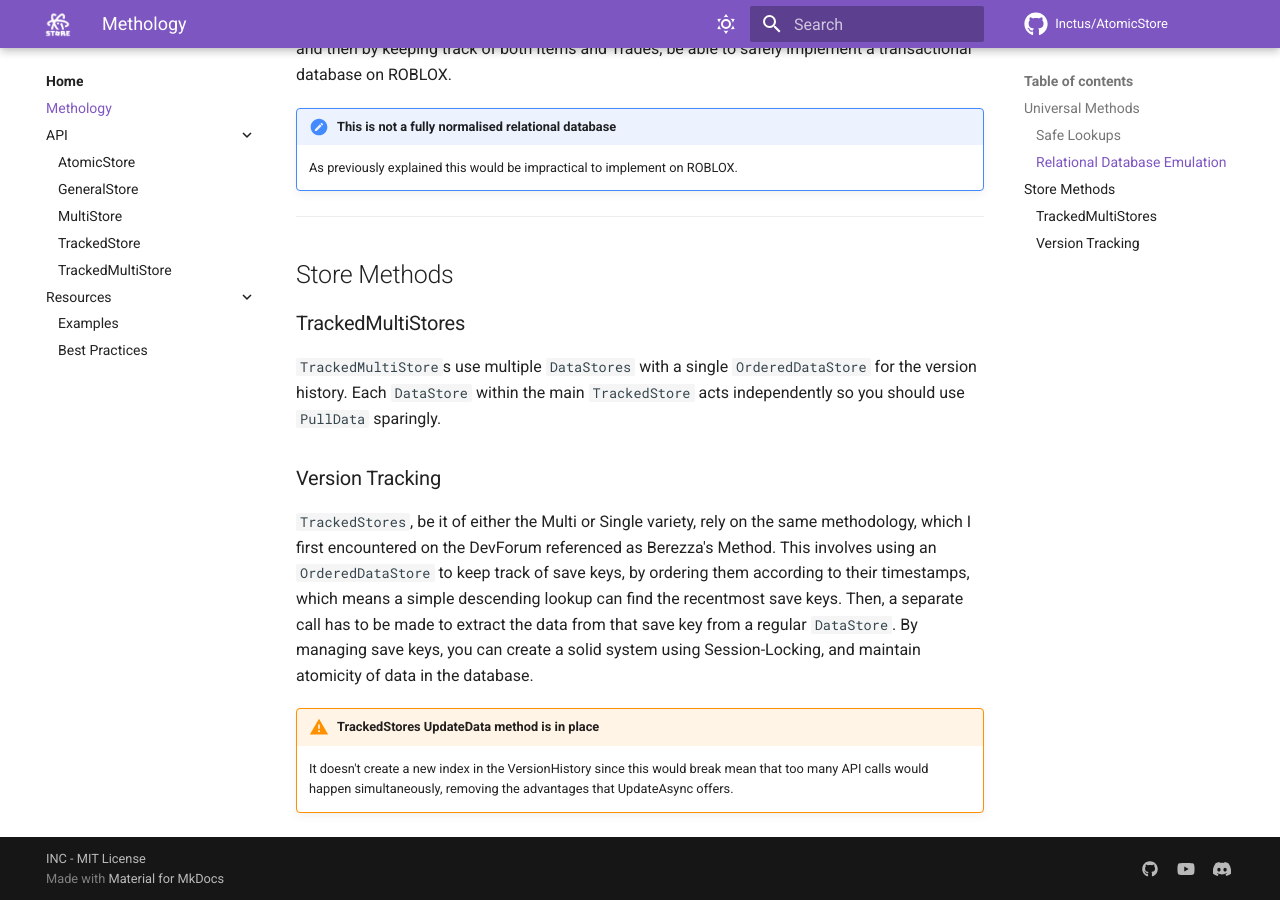
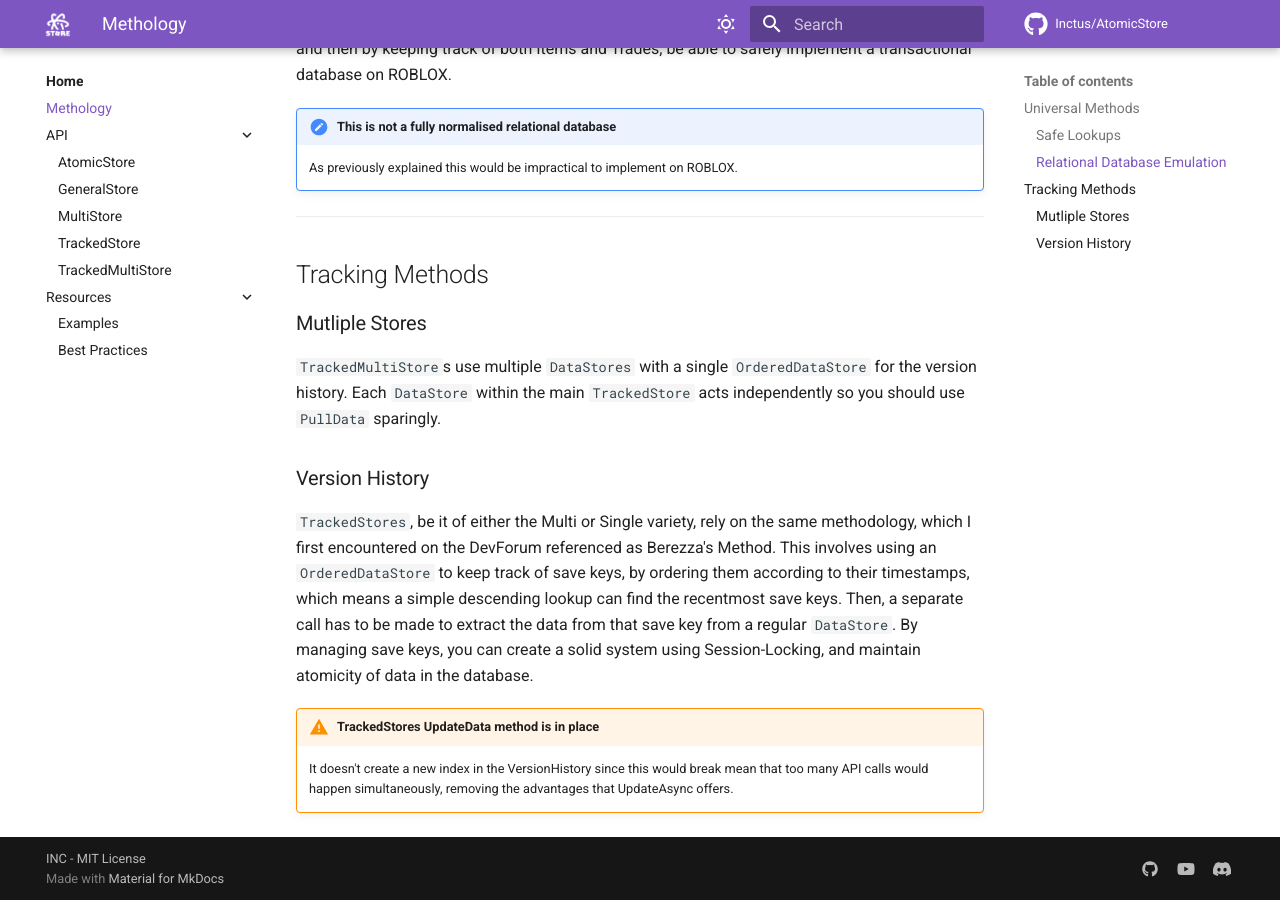
Before and after one commit to Inctus/AtomicStore, an MkDocs documentation site: the page built from docs/Methodology.md, in a window 1280 px wide and 900 px high, scrolled down 916 px. Built offline with MkDocs 1.6.1 and Material for MkDocs 9.7.7, drawn with Linux system fonts in a browser that asks for light colours; comment, search, counter and statistics services are not loaded.

Commit message:
Update Methodology.md

```diff
--- a/docs/Methodology.md
+++ b/docs/Methodology.md
@@ -31,13 +31,13 @@ You could then implement another `MultiStore`, for trades, with the primary key
 
 ---------
 
-## Store Methods
+## Tracking Methods
 
-### TrackedMultiStores
+### Mutliple Stores
 
 `TrackedMultiStore`s use multiple `DataStores` with a single `OrderedDataStore` for the version history. Each `DataStore` within the main `TrackedStore` acts independently so you should use `PullData` sparingly.
 
-### Version Tracking
+### Version History
 
 `TrackedStores`, be it of either the Multi or Single variety, rely on the same methodology, which I first encountered on the DevForum referenced as Berezza's Method. This involves using an `OrderedDataStore` to keep track of save keys, by ordering them according to their timestamps, which means a simple descending lookup can find the recentmost save keys. Then, a separate call has to be made to extract the data from that save key from a regular `DataStore`. By managing save keys, you can create a solid system using Session-Locking, and maintain atomicity of data in the database.
 
```
